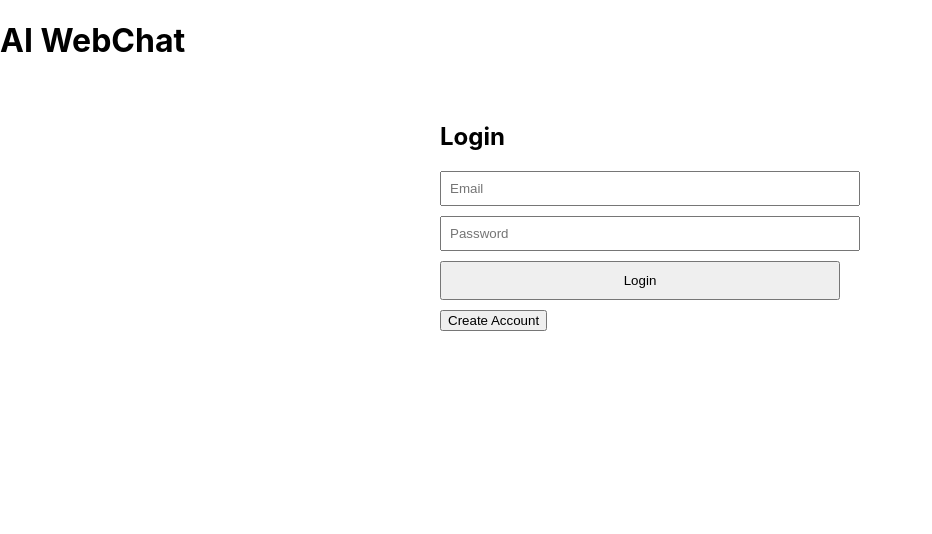
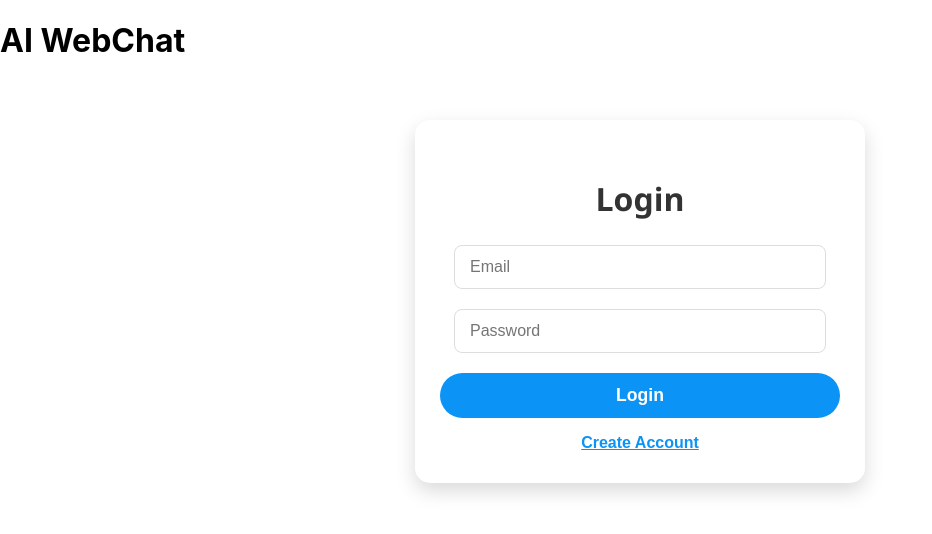
Before and after one commit to Ansh5525/Inteligia-Bot, a React (Create React App) app in the folder frontend/: page / in a window 1280 px wide. Shown: the top 534 px of the page, without its empty margins (0-932 px from the left). Built offline with nearby package versions, Linux system fonts and the light colour scheme.

Commit message:
added chat logs

```diff
--- a/frontend/src/components/auth.js
+++ b/frontend/src/components/auth.js
@@ -25,31 +25,108 @@ const Auth = ({ onAuthSuccess }) => {
     }
   };
 
+  const styles = {
+    container: {
+      maxWidth: '400px',
+      margin: '60px auto',
+      padding: '30px 25px',
+      borderRadius: '15px',
+      boxShadow: '0 8px 20px rgba(0, 0, 0, 0.15)',
+      backgroundColor: '#ffffff',
+      fontFamily: "'Segoe UI', Tahoma, Geneva, Verdana, sans-serif",
+      textAlign: 'center',
+    },
+    heading: {
+      marginBottom: '25px',
+      fontSize: '2rem',
+      fontWeight: '700',
+      color: '#333',
+    },
+    input: {
+      width: '85%',
+      padding: '12px 15px',
+      marginBottom: '20px',
+      borderRadius: '8px',
+      border: '1.5px solid #ddd',
+      fontSize: '1rem',
+      transition: 'border-color 0.3s ease',
+      outline: 'none',
+    },
+    inputFocus: {
+      borderColor: '#0b93f6',
+      boxShadow: '0 0 5px #0b93f6',
+    },
+    submitBtn: {
+      width: '100%',
+      padding: '12px 0',
+      borderRadius: '30px',
+      border: 'none',
+      backgroundColor: '#0b93f6',
+      color: 'white',
+      fontSize: '1.1rem',
+      fontWeight: '700',
+      cursor: 'pointer',
+      transition: 'background-color 0.3s ease',
+    },
+    submitBtnHover: {
+      backgroundColor: '#0977d6',
+    },
+    toggleBtn: {
+      marginTop: '15px',
+      background: 'none',
+      border: 'none',
+      color: '#0b93f6',
+      fontSize: '1rem',
+      fontWeight: '600',
+      cursor: 'pointer',
+      textDecoration: 'underline',
+    },
+  };
+
+  // Input focus handling for style
+  const [emailFocused, setEmailFocused] = useState(false);
+  const [passwordFocused, setPasswordFocused] = useState(false);
+
   return (
-    <div style={{ maxWidth: '400px', margin: '0 auto', padding: '20px' }}>
-      <h2>{isLogin ? 'Login' : 'Register'}</h2>
+    <div style={styles.container}>
+      <h2 style={styles.heading}>{isLogin ? 'Login' : 'Register'}</h2>
       <form onSubmit={handleSubmit}>
         <input
           type="email"
           placeholder="Email"
           value={email}
-          onChange={e => setEmail(e.target.value)}
+          onChange={(e) => setEmail(e.target.value)}
           required
-          style={{ width: '100%', marginBottom: '10px', padding: '8px' }}
+          style={{
+            ...styles.input,
+            ...(emailFocused ? styles.inputFocus : {}),
+          }}
+          onFocus={() => setEmailFocused(true)}
+          onBlur={() => setEmailFocused(false)}
         />
         <input
           type="password"
           placeholder="Password"
           value={password}
-          onChange={e => setPassword(e.target.value)}
+          onChange={(e) => setPassword(e.target.value)}
           required
-          style={{ width: '100%', marginBottom: '10px', padding: '8px' }}
+          style={{
+            ...styles.input,
+            ...(passwordFocused ? styles.inputFocus : {}),
+          }}
+          onFocus={() => setPasswordFocused(true)}
+          onBlur={() => setPasswordFocused(false)}
         />
-        <button type="submit" style={{ width: '100%', padding: '10px' }}>
+        <button
+          type="submit"
+          style={styles.submitBtn}
+          onMouseEnter={(e) => (e.currentTarget.style.backgroundColor = '#0977d6')}
+          onMouseLeave={(e) => (e.currentTarget.style.backgroundColor = '#0b93f6')}
+        >
           {isLogin ? 'Login' : 'Register'}
         </button>
       </form>
-      <button onClick={toggleMode} style={{ marginTop: '10px' }}>
+      <button onClick={toggleMode} style={styles.toggleBtn}>
         {isLogin ? 'Create Account' : 'Have an account? Login'}
       </button>
     </div>
--- a/frontend/src/components/chat.js
+++ b/frontend/src/components/chat.js
@@ -1,15 +1,38 @@
 import React, { useState, useEffect, useRef } from 'react';
 import axios from 'axios';
+
+const Chat = () => {
+  const [message, setMessage] = useState('');
+  const [chat, setChat] = useState([]);
+  const chatEndRef = useRef(null);
 
   const handleLogout = () => {
     localStorage.removeItem('token');
     window.location.reload();
   };
 
-const Chat = () => {
-  const [message, setMessage] = useState('');
-  const [chat, setChat] = useState([]);
-  const chatEndRef = useRef(null);
+  useEffect(() => {
+    const fetchHistory = async () => {
+      try {
+        const token = localStorage.getItem('token');
+        const response = await axios.get('http://localhost:8080/api/chatlogs', {
+          headers: { Authorization: `Bearer ${token}` },
+        });
+        if (response.data && Array.isArray(response.data)) {
+          setChat(
+            response.data.map((log) => ({
+              user: log.role === 'user' ? 'You' : 'AI',
+              text: log.content,
+            }))
+          );
+        }
+      } catch (error) {
+        console.error('Failed to load chat history:', error);
+      }
+    };
+
+    fetchHistory();
+  }, []);
 
   const sendMessage = async () => {
     if (message.trim()) {
@@ -24,8 +47,8 @@ const Chat = () => {
           { message },
           {
             headers: {
-            Authorization: `Bearer ${token}`
-          }
+              Authorization: `Bearer ${token}`,
+            },
           }
         );
         const aiMsg = { user: 'AI', text: response.data.reply };
@@ -36,33 +59,126 @@ const Chat = () => {
     }
   };
 
-
-
   useEffect(() => {
     chatEndRef.current?.scrollIntoView({ behavior: 'smooth' });
   }, [chat]);
 
+  const styles = {
+    container: {
+      width: '100%',
+      maxWidth: '600px',
+      margin: '40px auto',
+      padding: '20px',
+      borderRadius: '12px',
+      boxShadow: '0 4px 20px rgba(0,0,0,0.1)',
+      backgroundColor: '#fff',
+      fontFamily: "'Segoe UI', Tahoma, Geneva, Verdana, sans-serif",
+      display: 'flex',
+      flexDirection: 'column',
+      height: '80vh',
+    },
+    header: {
+      fontWeight: '700',
+      fontSize: '1.8rem',
+      marginBottom: '15px',
+      textAlign: 'center',
+      color: '#333',
+    },
+    logoutBtn: {
+      alignSelf: 'flex-end',
+      backgroundColor: '#f44336',
+      border: 'none',
+      color: 'white',
+      padding: '8px 14px',
+      borderRadius: '6px',
+      cursor: 'pointer',
+      marginBottom: '10px',
+      fontWeight: '600',
+      transition: 'background-color 0.3s ease',
+    },
+    chatBox: {
+      flexGrow: 1,
+      overflowY: 'auto',
+      padding: '15px',
+      display: 'flex',
+      flexDirection: 'column',
+      gap: '12px',
+      backgroundColor: '#f5f7fa',
+      borderRadius: '12px',
+      boxShadow: 'inset 0 0 5px rgba(0,0,0,0.05)',
+    },
+    messageUser: {
+      alignSelf: 'flex-end',
+      backgroundColor: '#0b93f6',
+      color: 'white',
+      padding: '12px 18px',
+      borderRadius: '20px 20px 0 20px',
+      maxWidth: '70%',
+      boxShadow: '0 2px 5px rgba(11, 147, 246, 0.4)',
+      wordBreak: 'break-word',
+      fontSize: '1rem',
+    },
+    messageAI: {
+      alignSelf: 'flex-start',
+      backgroundColor: '#e5e5ea',
+      color: '#333',
+      padding: '12px 18px',
+      borderRadius: '20px 20px 20px 0',
+      maxWidth: '70%',
+      wordBreak: 'break-word',
+      fontSize: '1rem',
+    },
+    inputContainer: {
+      marginTop: '15px',
+      display: 'flex',
+      gap: '12px',
+    },
+    input: {
+      flexGrow: 1,
+      padding: '14px 20px',
+      borderRadius: '25px',
+      border: '1px solid #ccc',
+      fontSize: '1rem',
+      outline: 'none',
+      transition: 'border-color 0.3s ease',
+    },
+    button: {
+      padding: '14px 24px',
+      borderRadius: '25px',
+      border: 'none',
+      backgroundColor: '#0b93f6',
+      color: 'white',
+      fontWeight: '700',
+      cursor: 'pointer',
+      fontSize: '1rem',
+      transition: 'background-color 0.3s ease',
+    },
+  };
+
   return (
     <div style={styles.container}>
-      <button onClick={handleLogout} style={{ marginBottom: '10px' }}>
+      <button
+        onClick={handleLogout}
+        style={styles.logoutBtn}
+        onMouseEnter={(e) => (e.currentTarget.style.backgroundColor = '#d32f2f')}
+        onMouseLeave={(e) => (e.currentTarget.style.backgroundColor = '#f44336')}
+      >
         Logout
       </button>
-      <h2>AI Chat</h2>
+      <h2 style={styles.header}>AI Chat</h2>
+
       <div style={styles.chatBox}>
         {chat.map((msg, index) => (
           <div
             key={index}
-            style={{
-              ...styles.message,
-              alignSelf: msg.user === 'You' ? 'flex-end' : 'flex-start',
-              backgroundColor: msg.user === 'You' ? '#DCF8C6' : '#EEE',
-            }}
+            style={msg.user === 'You' ? styles.messageUser : styles.messageAI}
           >
             <strong>{msg.user}:</strong> {msg.text}
           </div>
         ))}
         <div ref={chatEndRef} />
       </div>
+
       <div style={styles.inputContainer}>
         <input
           type="text"
@@ -70,59 +186,31 @@ const Chat = () => {
           onChange={(e) => setMessage(e.target.value)}
           placeholder="Type a message..."
           style={styles.input}
+          onKeyDown={(e) => e.key === 'Enter' && sendMessage()}
+          onFocus={(e) =>
+            Object.assign(e.target.style, {
+              borderColor: '#0b93f6',
+              boxShadow: '0 0 5px #0b93f6',
+            })
+          }
+          onBlur={(e) =>
+            Object.assign(e.target.style, {
+              borderColor: '#ccc',
+              boxShadow: 'none',
+            })
+          }
         />
-        <button onClick={sendMessage} style={styles.button}>Send</button>
+        <button
+          onClick={sendMessage}
+          style={styles.button}
+          onMouseEnter={(e) => (e.currentTarget.style.backgroundColor = '#0977d6')}
+          onMouseLeave={(e) => (e.currentTarget.style.backgroundColor = '#0b93f6')}
+        >
+          Send
+        </button>
       </div>
     </div>
   );
 };
 
-const styles = {
-  container: {
-    width: '100%',
-    maxWidth: '600px',
-    margin: '50px auto',
-    padding: '20px',
-    border: '1px solid #ccc',
-    borderRadius: '10px',
-    fontFamily: 'Arial, sans-serif'
-  },
-  chatBox: {
-    height: '400px',
-    overflowY: 'auto',
-    display: 'flex',
-    flexDirection: 'column',
-    gap: '10px',
-    padding: '10px',
-    backgroundColor: '#f9f9f9',
-    border: '1px solid #ddd',
-    borderRadius: '8px',
-    marginBottom: '10px'
-  },
-  message: {
-    maxWidth: '70%',
-    padding: '10px',
-    borderRadius: '8px',
-    lineHeight: '1.4',
-  },
-  inputContainer: {
-    display: 'flex',
-    gap: '10px'
-  },
-  input: {
-    flexGrow: 1,
-    padding: '10px',
-    borderRadius: '6px',
-    border: '1px solid #ccc'
-  },
-  button: {
-    padding: '10px 20px',
-    borderRadius: '6px',
-    border: 'none',
-    backgroundColor: '#007BFF',
-    color: 'white',
-    cursor: 'pointer'
-  }
-};
-
 export default Chat;
```
Also changed, not shown: 2 other files (tests, documents, lock files or other folders). Lines whose indentation alone changed are shown as unchanged.
